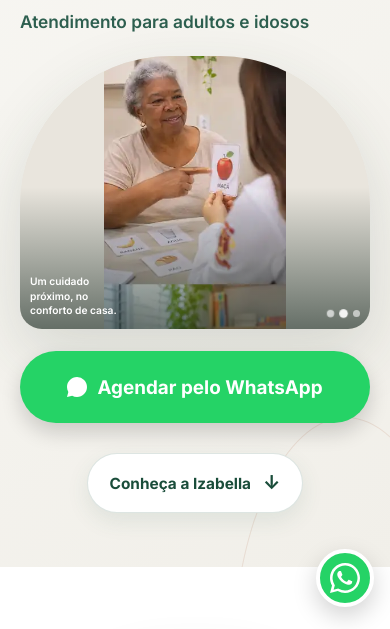
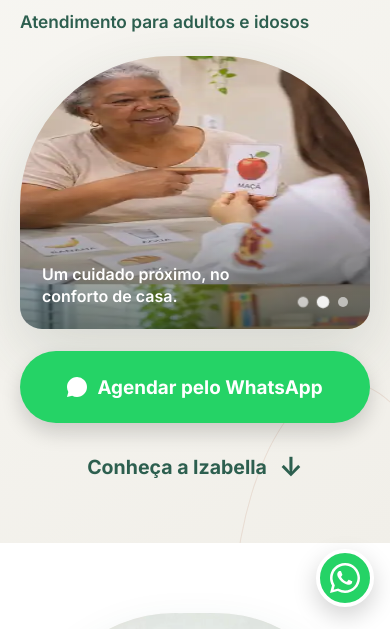
Before and after one commit to arthur-lp/izabella-site, a plain HTML site: page index.html in a window 390 px wide. Shown: the part 215-844 px from the top of the page. Drawn offline with nearby package versions, Linux system fonts and the light colour scheme.

Commit message:
Remove regras antigas que sobrescreviam o hero mobile

```diff
--- a/index.html
+++ b/index.html
@@ -580,25 +580,6 @@
       .profile-image-frame img { width: 100%; height: auto; }
       .profile-copy h2 { font-size: clamp(2.25rem,9vw,3rem); }
       .profile-credentials { align-items: flex-start; flex-direction: column; }
-      .story-photo { background-size: auto 300%; background-position-x: center; }
-      .story-card-footer { padding: 36px 10px 12px; gap: 5px; }
-      .story-card-footer > span { max-width: 100px; font-size: .64rem; }
-      .story-dots { gap: 6px; }
-      .story-dot { width: 7px; height: 7px; }
-      .story-scroll {
-        gap: 12px; padding: 13px 22px; margin-top: 8px;
-        color: var(--color-primary-dark); background: #fff;
-        border: 1px solid rgba(45,95,79,.16); border-radius: 999px;
-        box-shadow: 0 8px 22px rgba(45,95,79,.10);
-        font-size: .96rem; font-weight: 700; opacity: 1;
-      }
-      .story-scroll span { font-size: 1.2rem; }
-      .profile-section { padding: 70px 0 84px; }
-      .profile-layout { grid-template-columns: minmax(0,1fr); gap: 30px; }
-      .profile-image-frame { width: min(100%,330px); max-width: 330px; border-radius: 145px 145px 16px 16px; }
-      .profile-image-frame img { width: 100%; height: auto; }
-      .profile-copy h2 { font-size: clamp(2.25rem,9vw,3rem); }
-      .profile-credentials { align-items: flex-start; flex-direction: column; }
       .profile-cta { display: flex; width: 100%; justify-content: center; text-align: center; }
     }
     @media (prefers-reduced-motion: reduce) { .story-photo,.story-dot { transition: none; } }
```
